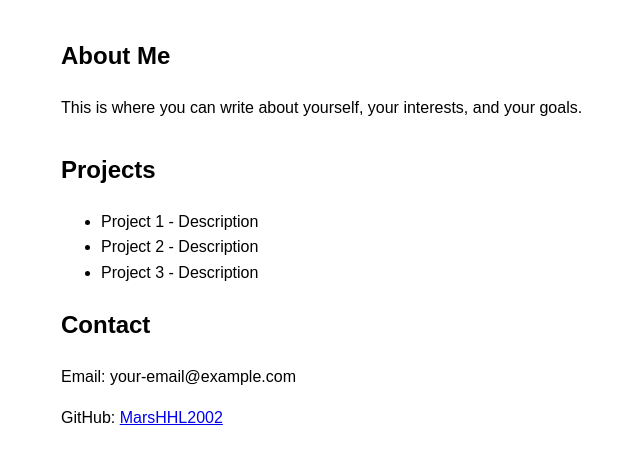
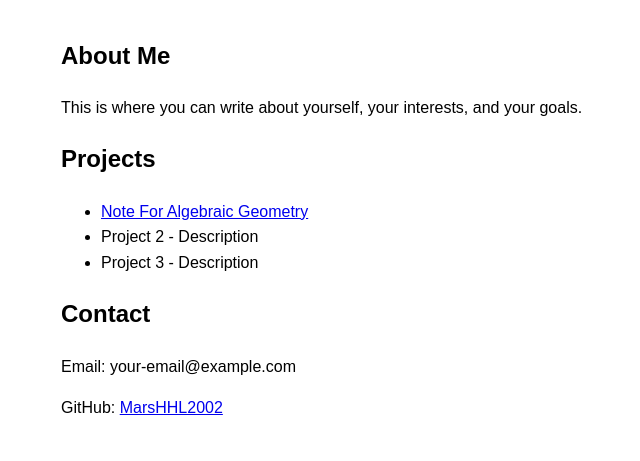
Before and after one commit to MarsHHL2002/hanlinhao.github.io, a plain HTML site: page index.html in a window 1280 px wide. Shown: the part 143-604 px from the top of the page, without its empty margins (179-819 px from the left). Drawn offline with Linux system fonts and the light colour scheme.

Commit message:
Update index.html

```diff
--- a/index.html
+++ b/index.html
@@ -32,10 +32,10 @@
         <p>This is where you can write about yourself, your interests, and your goals.</p>
     </div>
 
-    <div class="projects">
+    <div class="Notes">
         <h2>Projects</h2>
         <ul>
-            <li>Project 1 - Description</li>
+            <li><a href="Algebraic Geometry.pdf" target="_black">Note For Algebraic Geometry</a></li>
             <li>Project 2 - Description</li>
             <li>Project 3 - Description</li>
         </ul>
```
